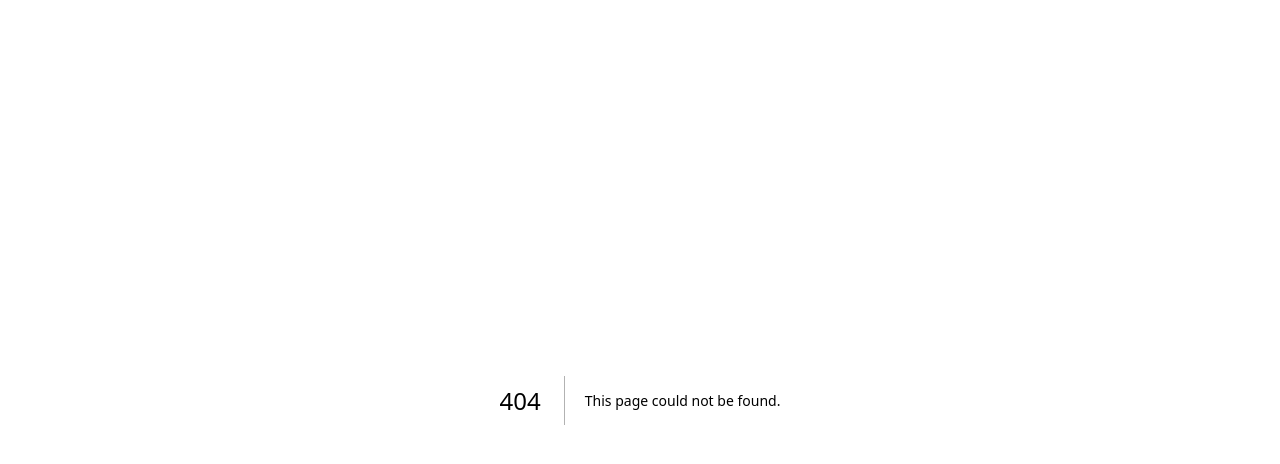
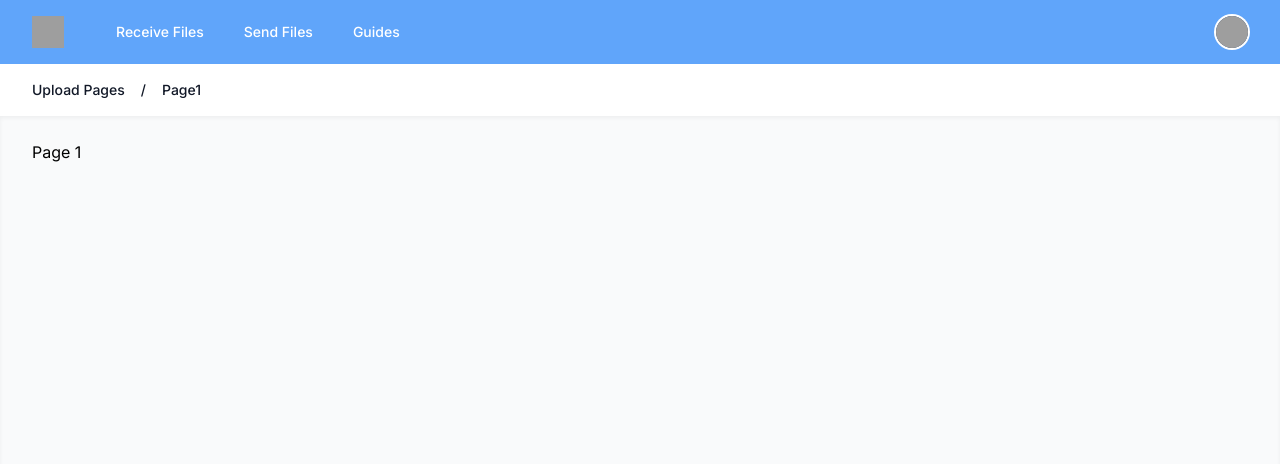
Before and after one commit to paulchinnam/fileinbox-redesign, a Next.js app: page /dashboard/receivefiles/page1 in a window 1280 px wide. Before the commit this address had no page. Shown: the top 464 px of the page. Built offline with nearby package versions, Linux system fonts and the light colour scheme; grey boxes are pictures that could not be loaded.

Commit message:
delete account

```diff
--- a/src/app/components/Pages.js
+++ b/src/app/components/Pages.js
@@ -100,6 +100,7 @@ import {
   PlusCircleIcon,
   ClipboardDocumentIcon,
 } from "@heroicons/react/24/outline";
+import Link from "next/link";
 
 const people = [
   {
@@ -214,7 +215,7 @@ export default function Pages() {
                 </span> */}
               </div>
               <div className="flex gap-1 items-center">
-                <a className="mt-1 truncate text-sm text-blue-500 underline">
+                <a className="mt-1 truncate text-sm text-blue-500 underline cursor-pointer">
                   {person.title}
                 </a>
                 <ClipboardDocumentIcon className="h-4 w-4 text-gray-400" />
@@ -241,8 +242,8 @@ export default function Pages() {
                 </a>
               </div>
               <div className="-ml-px flex w-0 flex-1">
-                <a
-                  href={`tel:${person.telephone}`}
+                <Link
+                  href="/dashboard/receivefiles/page1"
                   className="hover:bg-gray-100 relative inline-flex w-0 flex-1 items-center justify-center gap-x-3 rounded-br-lg border border-transparent py-4 text-sm font-semibold text-gray-900"
                 >
                   <Cog6ToothIcon
@@ -250,7 +251,7 @@ export default function Pages() {
                     aria-hidden="true"
                   />
                   Settings
-                </a>
+                </Link>
               </div>
             </div>
           </div>
--- a/src/app/dashboard/account/layout.js
+++ b/src/app/dashboard/account/layout.js
@@ -183,9 +183,55 @@ export default function Example() {
               </div>
             </div>
 
+            <div>
+              <h2 className="text-base font-semibold leading-7 text-gray-900">
+                Delete my account
+              </h2>
+              {/* <p className="mt-1 text-sm leading-6 text-gray-500">
+                Connect bank accounts to your account.
+              </p> */}
+
+              {/* <ul
+                role="list"
+                className="mt-6 divide-y divide-gray-100 border-t border-gray-200 text-sm leading-6"
+              >
+                <li className="flex justify-between gap-x-6 py-6">
+                  <div className="font-medium text-gray-900">
+                    TD Canada Trust
+                  </div>
+                  <button
+                    type="button"
+                    className="font-semibold text-blue-600 hover:text-blue-500"
+                  >
+                    Update
+                  </button>
+                </li>
+                <li className="flex justify-between gap-x-6 py-6">
+                  <div className="font-medium text-gray-900">
+                    Royal Bank of Canada
+                  </div>
+                  <button
+                    type="button"
+                    className="font-semibold text-blue-600 hover:text-blue-500"
+                  >
+                    Update
+                  </button>
+                </li>
+              </ul> */}
+
+              <div className="flex border-t border-gray-100 pt-6 mt-6">
+                <button
+                  type="button"
+                  className="text-sm font-semibold leading-6 text-white hover:bg-red-600 bg-red-500 px-4 py-1.5 rounded-md"
+                >
+                  Permanently delete my account and data
+                </button>
+              </div>
+            </div>
+
             {/* <div>
               <h2 className="text-base font-semibold leading-7 text-gray-900">
-                Integrations
+                Delete my account
               </h2>
               <p className="mt-1 text-sm leading-6 text-gray-500">
                 Connect applications to your account.
--- a/src/app/dashboard/layout.js
+++ b/src/app/dashboard/layout.js
@@ -2,7 +2,12 @@
 
 import { Fragment } from "react";
 import { Disclosure, Menu, Transition } from "@headlessui/react";
-import { Bars3Icon, BellIcon, XMarkIcon } from "@heroicons/react/24/outline";
+import {
+  Bars3Icon,
+  BellIcon,
+  HomeIcon,
+  XMarkIcon,
+} from "@heroicons/react/24/outline";
 import { usePathname } from "next/navigation";
 import Link from "next/link";
 import {
@@ -11,9 +16,11 @@ import {
   CreditCardIcon,
   ArrowRightOnRectangleIcon,
 } from "@heroicons/react/24/outline";
+import { useRouter } from "next/navigation";
 
 export default function DashboardLayout({ children }) {
   const pathName = usePathname();
+  const router = useRouter();
 
   const user = {
     name: "Tom Cook",
@@ -244,15 +251,35 @@ export default function DashboardLayout({ children }) {
         <header className="bg-white">
           <div className="mx-auto max-w-7xl px-4 py-4 sm:px-6 lg:px-8">
             <h1 className="text-lg font-semibold leading-6 text-gray-900">
-              {pathName === "/dashboard/receivefiles"
-                ? "Receive Files"
-                : pathName === "/dashboard/sendfiles"
-                ? "Send Files"
-                : pathName === "/dashboard/guides"
-                ? "Fileinbox Articles & Guides"
-                : pathName === "/dashboard/account/profile"
-                ? "Your Account"
-                : ""}
+              {pathName === "/dashboard/receivefiles" ? (
+                "Receive Files"
+              ) : pathName === "/dashboard/sendfiles" ? (
+                "Send Files"
+              ) : pathName === "/dashboard/guides" ? (
+                "Fileinbox Articles & Guides"
+              ) : pathName === "/dashboard/account/profile" ? (
+                "Your Account"
+              ) : pathName === "/dashboard/receivefiles/page1" ? (
+                <>
+                  <div className="flex items-center gap-4">
+                    {/* <HomeIcon
+                      className="h-5 w-5"
+                      onClick={() => router.push("/")}
+                    />
+                    <p className="font-medium text-sm">{`/`}</p> */}
+                    <Link
+                      href="/dashboard/receivefiles"
+                      className="font-medium text-sm hover:underline hover:text-blue-400"
+                    >
+                      Upload Pages
+                    </Link>
+                    <p className="font-medium text-sm">{`/`}</p>
+                    <p className="font-medium text-sm">Page1</p>
+                  </div>
+                </>
+              ) : (
+                ""
+              )}
             </h1>
           </div>
         </header>
--- /dev/null
+++ b/src/app/dashboard/receivefiles/page1/page.js
@@ -0,0 +1,7 @@
+export default function Page() {
+  return (
+    <>
+      <main className="h-screen">Page 1</main>
+    </>
+  );
+}
```
